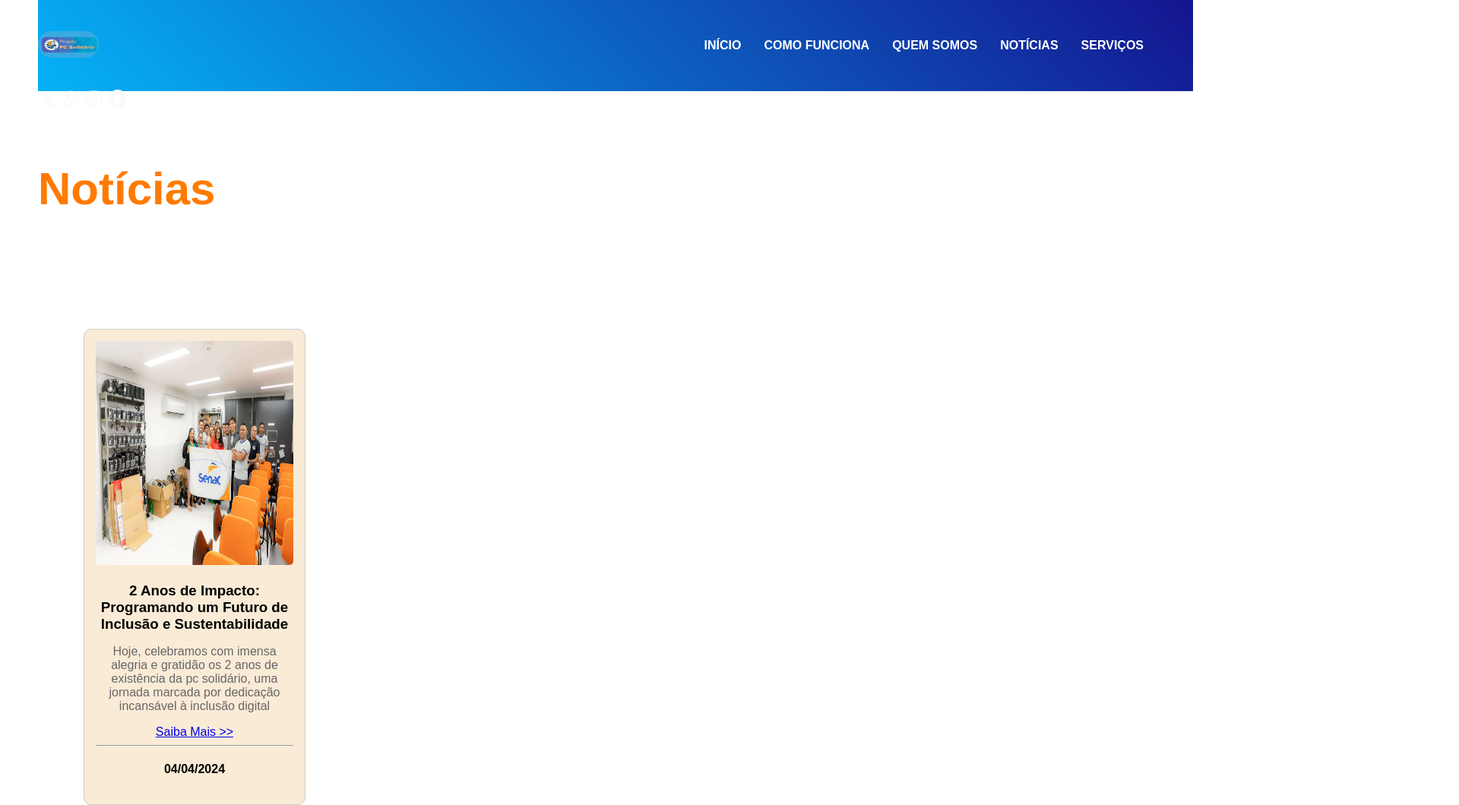
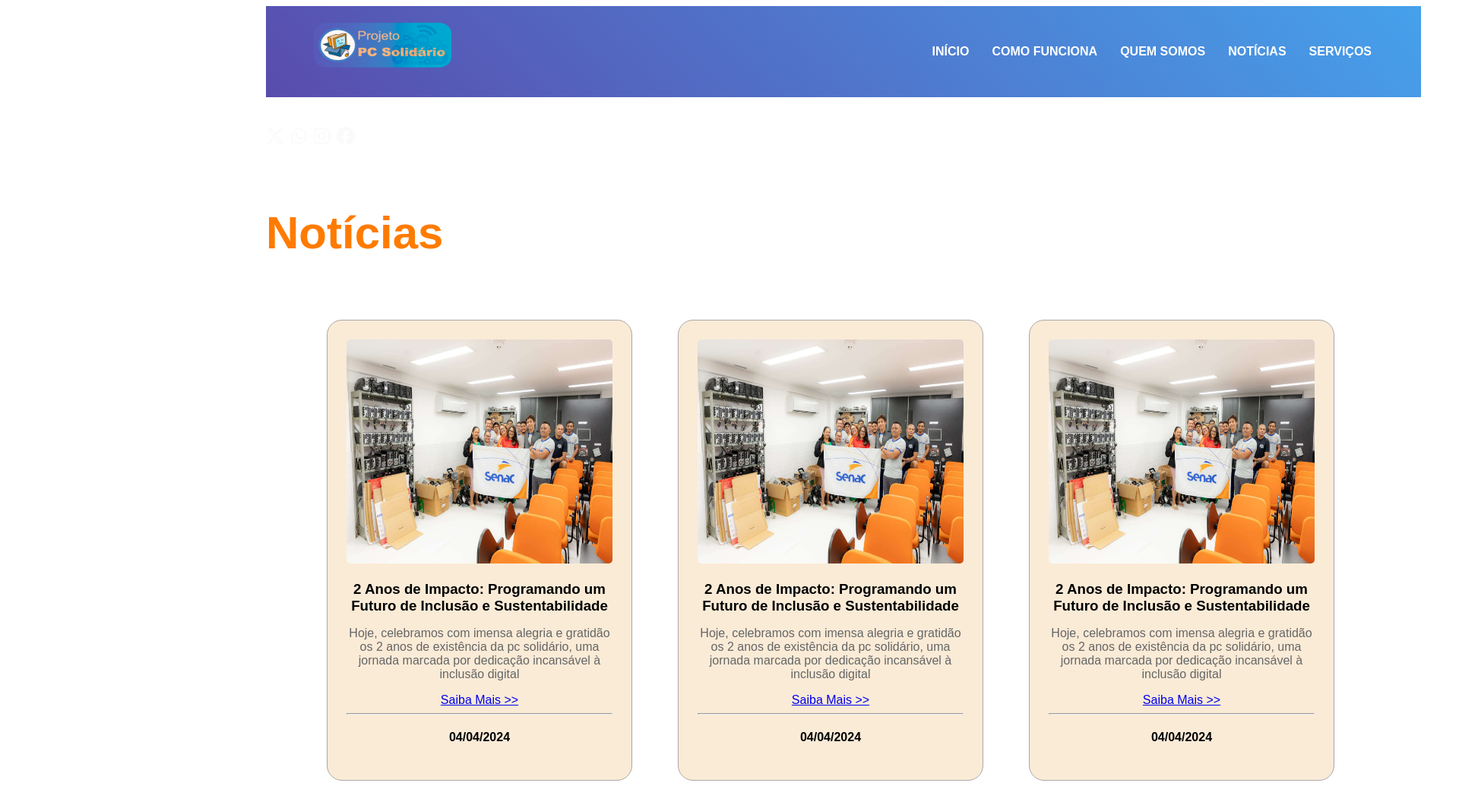
Before and after one commit to Rafael-Rodrigues-64/PI_PC_Solidario, a plain HTML site: page site/noticias.html in a window 1280 px wide. Shown: the top 1060 px of the page at 76% size, 1920 px wide, since content can reach past the window. Drawn offline with Linux system fonts and the light colour scheme.

Commit message:
LARISSA_CSS

```diff
--- a/site/assets/css/noticias.css
+++ b/site/assets/css/noticias.css
@@ -1,6 +1,7 @@
-body{
-     font-family: Arial, Helvetica, sans-serif;
-    margin: 0;
+ body{
+    font-family: Arial, Helvetica, sans-serif;
+    margin-left: 300px;
+    margin-right: 300px;
     padding: 0px;
     background-color:rgb(255, 255, 255);
 }
@@ -10,30 +11,44 @@ body{
     display: inline-block;
     justify-content: center;
     /*background-color: rgb(76, 76, 165);*/
-    background-image:linear-gradient(45deg, rgb(5, 178, 247), rgb(20, 20, 143));
+    background-image:linear-gradient(45deg, rgb(89, 76, 173), rgb(70, 161, 235));
     box-sizing: border-box;
+    width: 12000px;
 }
+
+
 
 .header {
     width: auto;
     display: flex;
     justify-content: space-between;
     width: 1520px;
-    /*padding-left: 50px;*/
+    padding-left: 50px;
     padding-right: 50px;
 }
 
+.icons{
+    display: flex;
+    width: 20px;
+    padding-top: 50px;
+    margin-right: 170px;
+
+
+}
+
+
 .logo {
     display: flex;
-    align-items: center;
-    width: 100px;
+    align-items: left;
+    width: 0px;
 
 }
 
 .logo img {
-    width: 80px;
-    background-color: #39aae1;
-    border-radius:30px;
+    width: 200px;
+    height: 100px;
+     /* background-color: #39aae1; */
+    border-radius:10px;
 }
 
 .menu {
@@ -63,20 +78,22 @@ nav a{
 }
 
 nav a:hover {
-    background-color: #39aae1;
-    color: #F7941E;
+    background-color: #87c1df;
+    color:black;
 }
 
-.icons {
+
+
+/* .icons {
     display: flex;
     align-items: center;
     /*background-color:  rgb(76, 76, 165);*/
-    background-image:linear-gradient(45deg, rgb(76, 76, 165));
-}
+    /* background-image:linear-gradient(45deg, rgb(76, 76, 165));
+} */
 
 .icons img {
-    width: 30px;
-    margin-left: 10px;
+    width: 45px;
+    margin-left: 50px;
 }
 
 header{
@@ -89,31 +106,39 @@ header{
 h1{
     font-weight: bold;
     font-size: 60px;
+
 }
+
 
 section{
     padding: 20px;
+    margin:auto;
+    text-align: center;
 }
 
-cards{
-
+.cards{
     display: flex;
     flex-wrap: wrap;
-    justify-content: space-around;
-    align-items: center;
-    /* width: 250px;*/
-    /*text-align: left;*/
+    /* justify-content: space-around; */
+    align-items:center;
+    width: 1800px;
+    padding: 10px;
+    margin: auto;
+    padding-left: 100px;
+
 }
 
 .card{
-    width: 260px;
-    margin:90px;
-    padding: 15px;
-    border: 1px solid #ccc;
-    border-radius: 10px;
-    box-shadow: 0 0 5px black (0,0,0,0.1);
+    width: 350px;
+    margin:30px;
+    padding: 25px;
+    border: 1px solid #aaa7a7;
+    border-radius: 20px;
+    box-shadow: 0 0 20px black (0,0,0,0.1);
     text-align: center;
     background-color: antiquewhite;
+    justify-content: space-around;
+
 }
 
 .card img{
@@ -121,6 +146,7 @@ cards{
     width: 100%;
     border-radius: 5px;
     margin-bottom: 0px;
+
 }
 
 
```
